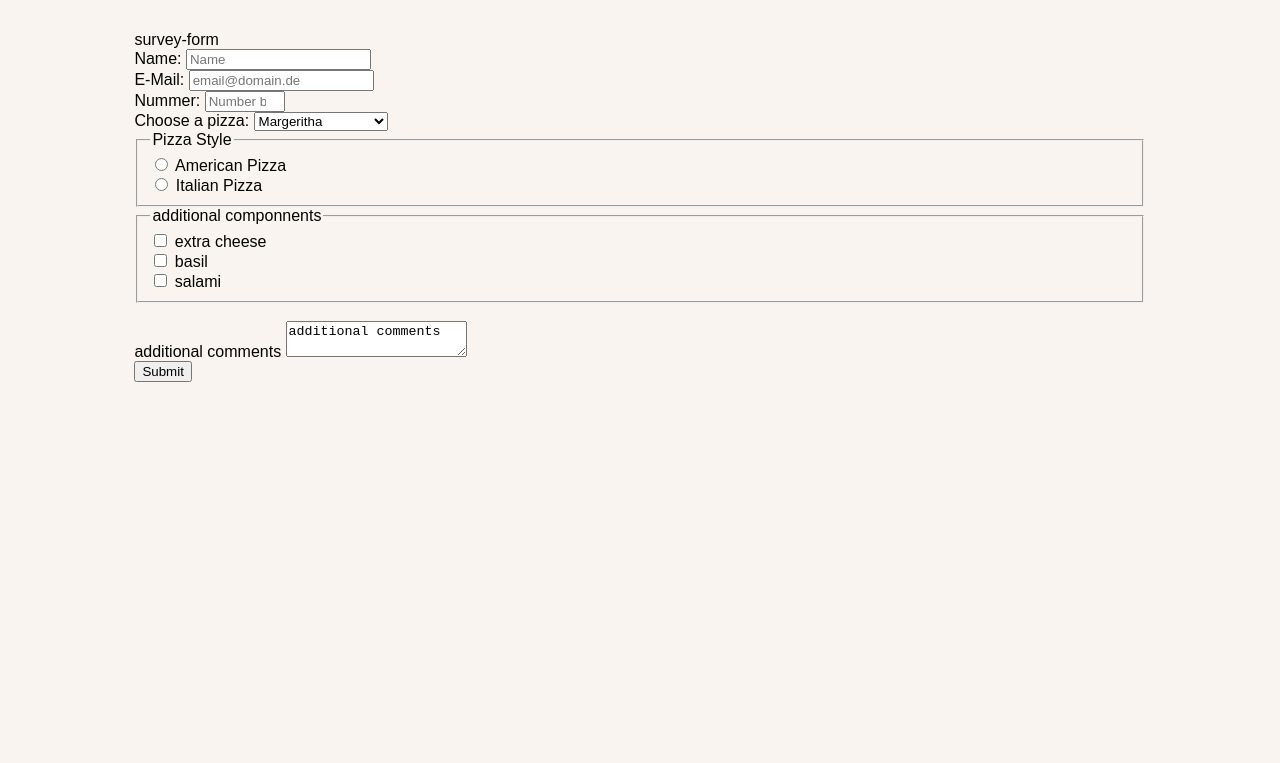
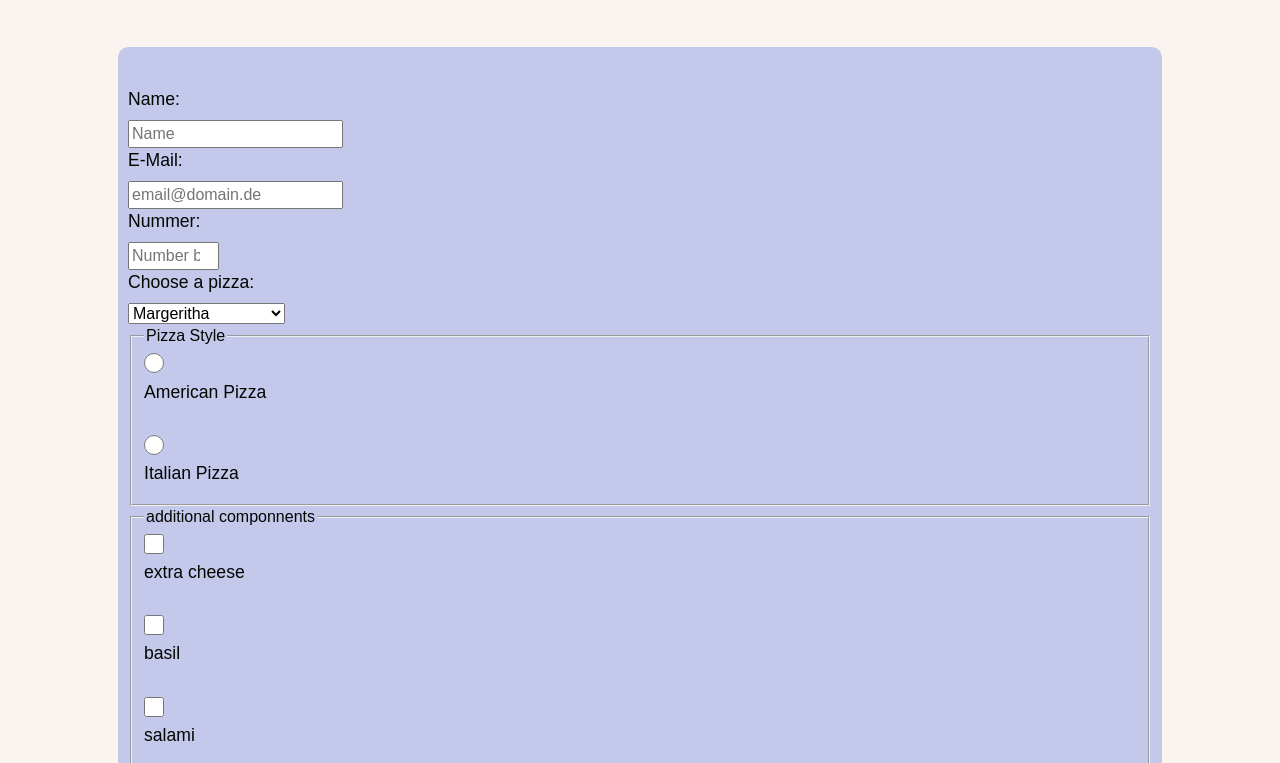
Before and after one commit to hew84/fcc-surveyForm, a plain HTML site: page index.html in a window 1280 px wide. Shown: the part 115-878 px from the top of the page. Before the commit the page ends 800 px from the top, so only its background shows below. Drawn offline with Linux system fonts and the light colour scheme.

Commit message:
Working on css

```diff
--- a/index.html
+++ b/index.html
@@ -4,9 +4,34 @@
     body {
         background-color: #F9F4EF;
         margin: 20;
-        color: #030300;
+        color: hsl(60, 100%, 1%);
         font-family: Arial, Helvetica, sans-serif;
+        line-height: 1.4;
+        margin: 0;
         }
+
+    label {
+        display: flex;
+        align-items: center;
+        font-size: 1.1rem;
+        margin-bottom: 0.5rem;
+        }
+
+    input,
+    button,
+    select,
+    textarea {
+        margin: 0;
+        font-family: inherit;
+        font-size: inherit;
+        line-height: inherit;
+    }
+
+    form {
+        padding: 2.5rem 0.625rem;
+        border-radius: 0.25rem;
+    }
+
 
     #title {
         font-size: 38px;
@@ -24,11 +49,38 @@
     #survey-form {
         width: 80%;
         margin: 3.125rem auto 0 auto;
+        background-color: rgb(196, 200, 235);
+        border-radius: 1%
     }
+
     #label-name {
         text-align: left;
     }
 
+    #radiobutton,
+    #checkbox--style {
+        display: inline-block;
+        margin-right: 0.625rem;
+        min-height: 1.25rem;
+        min-width: 1.25rem;
+    }
+
+    #textarea--style {
+        min-height: 120px;
+        width: 100%;
+        padding: 0.625rem;
+        resize: vertical;
+    }
+
+
+    #submit {
+            display: block;
+            width: 100%;
+            padding: 0.75rem;
+            background: rgb(84, 199, 38);
+            border-radius: 2px;
+            cursor: pointer;
+    }
     .text-center {
         text-align: center;
     }
@@ -40,10 +92,9 @@
     <title>Document</title>
 </head>
 <body>
-    <h1 id="title" class="text-center">Title</h1>
-    <p id="description" class="text-center">description</p>
+    <h1 id="title" class="text-center">Pizza Delivery</h1>
+    <p id="description" class="text-center">Order your pizza here!</p>
     <form id="survey-form">
-        survey-form <br>
         <label for="name" id="name-label">Name: </label>
         <input type="text" id="name" placeholder="Name" required>
         <br>
@@ -80,7 +131,7 @@
             <label for="salami">salami</label>
         </fieldset>
         <br>
-        <label for="textarea">additional comments</label>
+        <label for="textarea" id="textarea--style">additional comments</label>
         <textarea>additional comments</textarea>
         <br>
         <button type="submit" id="submit">Submit</button>
```
